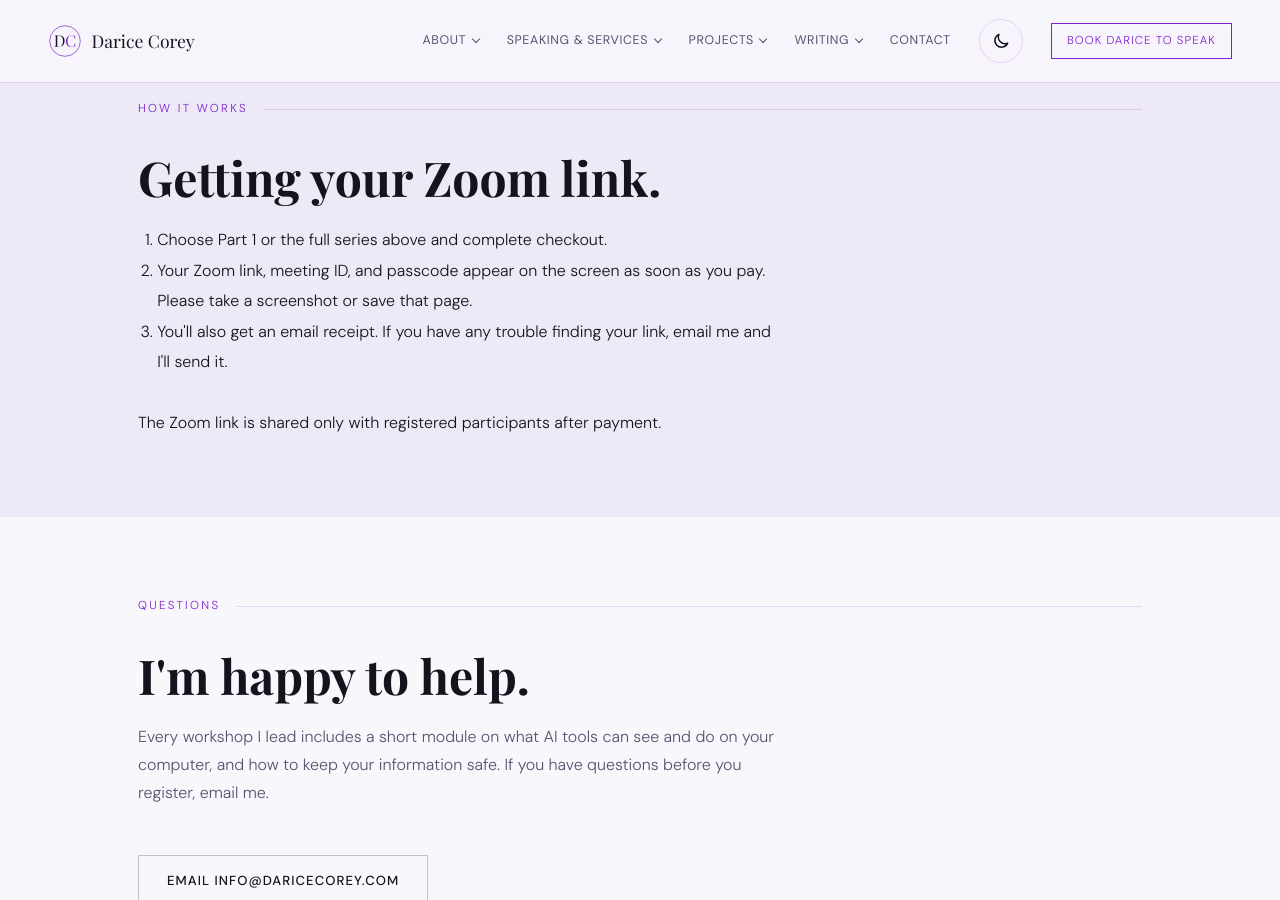
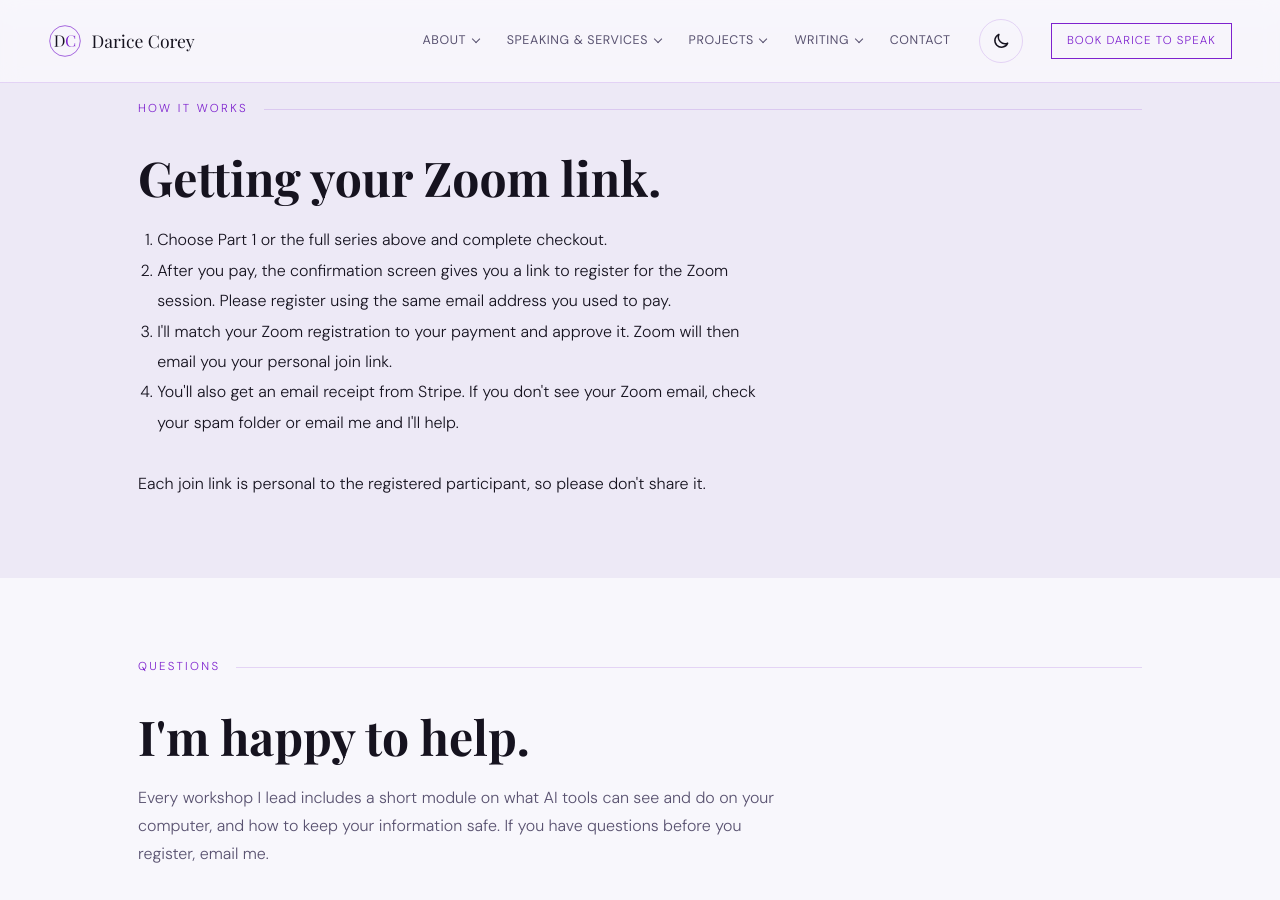
Before and after one commit to dcoreyrasm/dcoreyrasm.github.io, a Jekyll site: the page built from ai-for-beginners.html, in a window 1280 px wide and 900 px high, scrolled down 2152 px. Built offline with Jekyll 4.4.1, drawn with Linux system fonts in a browser that asks for light colours; some web fonts are replaced.

Commit message:
Update AI for Beginners page for Zoom registration approval
Co-Authored-By: Claude Opus 5.5 <noreply@anthropic.com>
Claude-Session: https://claude.ai/code/session_01CVTrh3xqG5RQK5WN8V6MV3

```diff
--- a/ai-for-beginners.html
+++ b/ai-for-beginners.html
@@ -104,10 +104,11 @@
         <h2 class="section-heading" id="how-heading">Getting your Zoom link.</h2>
         <ol style="line-height:1.9;margin-bottom:2rem;padding-left:1.2rem;max-width:640px;">
           <li>Choose Part 1 or the full series above and complete checkout.</li>
-          <li>Your Zoom link, meeting ID, and passcode appear on the screen as soon as you pay. Please take a screenshot or save that page.</li>
-          <li>You'll also get an email receipt. If you have any trouble finding your link, email me and I'll send it.</li>
+          <li>After you pay, the confirmation screen gives you a link to register for the Zoom session. Please register using the same email address you used to pay.</li>
+          <li>I'll match your Zoom registration to your payment and approve it. Zoom will then email you your personal join link.</li>
+          <li>You'll also get an email receipt from Stripe. If you don't see your Zoom email, check your spam folder or email me and I'll help.</li>
         </ol>
-        <p style="line-height:1.75;max-width:640px;">The Zoom link is shared only with registered participants after payment.</p>
+        <p style="line-height:1.75;max-width:640px;">Each join link is personal to the registered participant, so please don't share it.</p>
       </div>
     </section>
 
```
